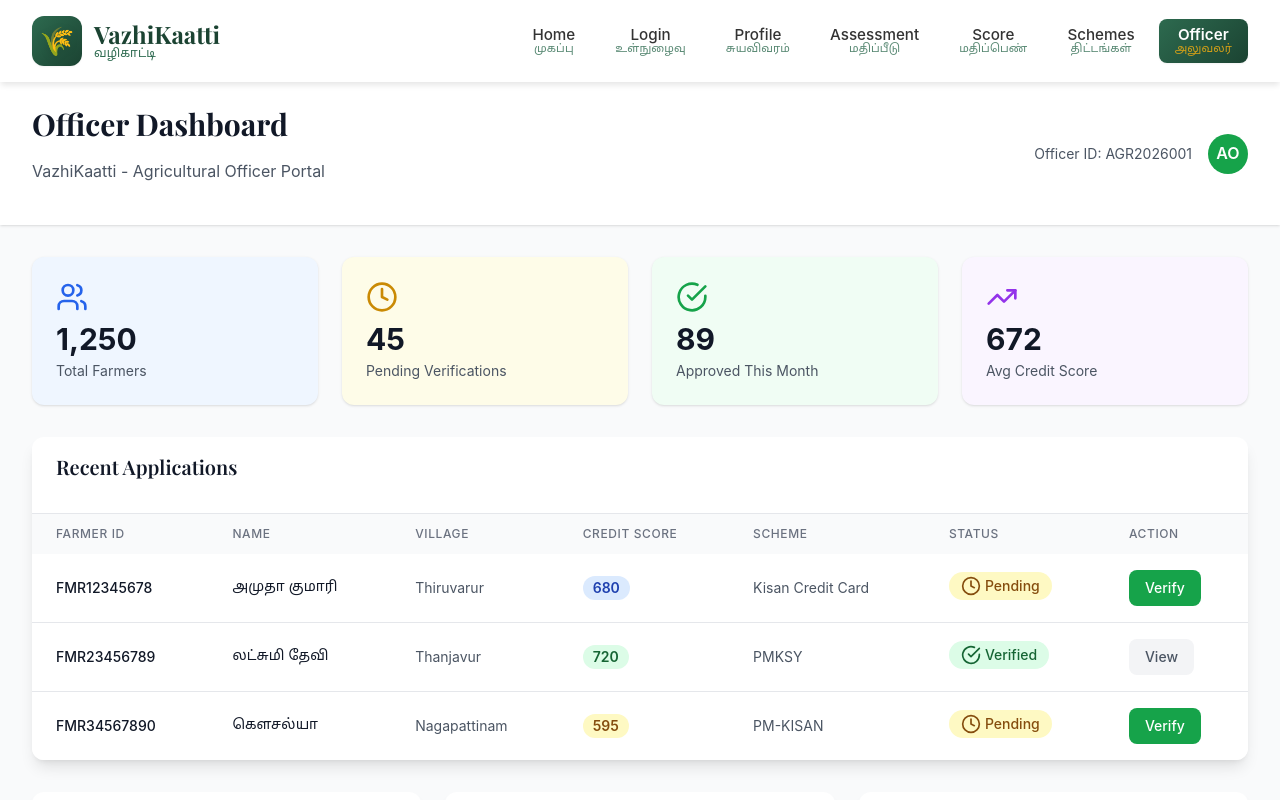
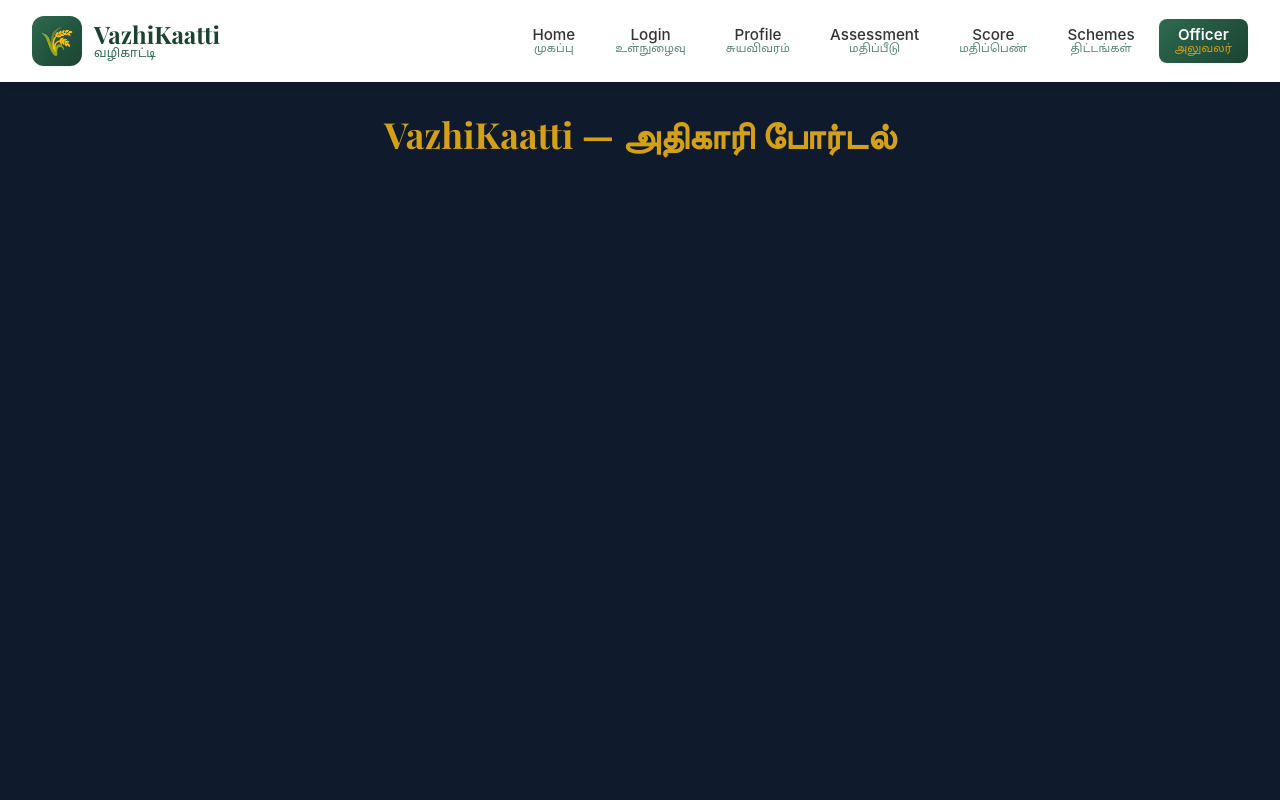
Before and after one commit to ManujanaNagaraj/VazhiKaatti-AI-Credit-Companion-for-Women-Farmers, a React (Create React App) app in the folder frontend/: page /officer in a window 1280 px wide. Shown: the top 800 px of the page. Built offline with nearby package versions, Linux system fonts and the light colour scheme; the HTML template or start-up script is replaced by a standard one.

Commit message:
Create base OfficerDashboard page with dark navy background and Tamil header

```diff
--- a/frontend/src/pages/OfficerDashboard.jsx
+++ b/frontend/src/pages/OfficerDashboard.jsx
@@ -1,259 +1,21 @@
-import React, { useState, useEffect } from 'react';
-import { Users, TrendingUp, CheckCircle, Clock, FileCheck, AlertCircle } from 'lucide-react';
+import React, { useState } from 'react';
+import { useNavigate } from 'react-router-dom';
 import AnimatedPage from '../components/AnimatedPage';
 
 const OfficerDashboard = () => {
-  const [stats, setStats] = useState({
-    totalFarmers: 1250,
-    pendingVerifications: 45,
-    approvedThisMonth: 89,
-    averageCreditScore: 672
-  });
-
-  const [recentApplications, setRecentApplications] = useState([
-    {
-      id: 'FMR12345678',
-      name: 'அமுதா குமாரி',
-      village: 'Thiruvarur',
-      creditScore: 680,
-      status: 'pending',
-      appliedDate: '2026-03-05',
-      scheme: 'Kisan Credit Card'
-    },
-    {
-      id: 'FMR23456789',
-      name: 'லட்சுமி தேவி',
-      village: 'Thanjavur',
-      creditScore: 720,
-      status: 'verified',
-      appliedDate: '2026-03-04',
-      scheme: 'PMKSY'
-    },
-    {
-      id: 'FMR34567890',
-      name: 'கௌசல்யா',
-      village: 'Nagapattinam',
-      creditScore: 595,
-      status: 'pending',
-      appliedDate: '2026-03-04',
-      scheme: 'PM-KISAN'
-    }
-  ]);
-
-  const getStatusColor = (status) => {
-    switch(status) {
-      case 'verified': return 'bg-green-100 text-green-800';
-      case 'pending': return 'bg-yellow-100 text-yellow-800';
-      case 'rejected': return 'bg-red-100 text-red-800';
-      default: return 'bg-gray-100 text-gray-800';
-    }
-  };
-
-  const getStatusIcon = (status) => {
-    switch(status) {
-      case 'verified': return <CheckCircle className="h-5 w-5" />;
-      case 'pending': return <Clock className="h-5 w-5" />;
-      case 'rejected': return <AlertCircle className="h-5 w-5" />;
-      default: return <FileCheck className="h-5 w-5" />;
-    }
-  };
-
-  const handleVerify = (applicationId) => {
-    setRecentApplications(apps =>
-      apps.map(app =>
-        app.id === applicationId ? { ...app, status: 'verified' } : app
-      )
-    );
-    setStats(prev => ({
-      ...prev,
-      pendingVerifications: prev.pendingVerifications - 1,
-      approvedThisMonth: prev.approvedThisMonth + 1
-    }));
-  };
+  const navigate = useNavigate();
 
   return (
     <AnimatedPage>
-      <div className="min-h-screen bg-gray-50">
-      {/* Header */}
-      <header className="bg-white shadow">
-        <div className="max-w-7xl mx-auto px-4 sm:px-6 lg:px-8 py-6">
-          <div className="flex justify-between items-center">
-            <div>
-              <h1 className="text-3xl font-bold text-gray-900">Officer Dashboard</h1>
-              <p className="text-gray-600 mt-1">VazhiKaatti - Agricultural Officer Portal</p>
-            </div>
-            <div className="flex items-center space-x-4">
-              <span className="text-sm text-gray-600">Officer ID: AGR2026001</span>
-              <div className="h-10 w-10 bg-green-600 rounded-full flex items-center justify-center text-white font-semibold">
-                AO
-              </div>
-            </div>
-          </div>
+      <div className="min-h-screen" style={{ backgroundColor: '#0F1B2D' }}>
+        <div className="max-w-7xl mx-auto px-4 py-8">
+          <h1 className="text-4xl font-bold text-center mb-8" style={{ color: '#D4A017' }}>
+            VazhiKaatti — அதிகாரி போர்டல்
+          </h1>
         </div>
-      </header>
-
-      <main className="max-w-7xl mx-auto px-4 sm:px-6 lg:px-8 py-8">
-        {/* Statistics Cards */}
-        <div className="grid md:grid-cols-4 gap-6 mb-8">
-          <DashboardCard
-            icon={<Users className="h-8 w-8 text-blue-600" />}
-            title="Total Farmers"
-            value={stats.totalFarmers.toLocaleString()}
-            bgColor="bg-blue-50"
-          />
-          <DashboardCard
-            icon={<Clock className="h-8 w-8 text-yellow-600" />}
-            title="Pending Verifications"
-            value={stats.pendingVerifications}
-            bgColor="bg-yellow-50"
-          />
-          <DashboardCard
-            icon={<CheckCircle className="h-8 w-8 text-green-600" />}
-            title="Approved This Month"
-            value={stats.approvedThisMonth}
-            bgColor="bg-green-50"
-          />
-          <DashboardCard
-            icon={<TrendingUp className="h-8 w-8 text-purple-600" />}
-            title="Avg Credit Score"
-            value={stats.averageCreditScore}
-            bgColor="bg-purple-50"
-          />
-        </div>
-
-        {/* Recent Applications */}
-        <div className="bg-white rounded-xl shadow-lg overflow-hidden">
-          <div className="px-6 py-4 border-b border-gray-200">
-            <h2 className="text-xl font-semibold text-gray-900">Recent Applications</h2>
-          </div>
-
-          <div className="overflow-x-auto">
-            <table className="w-full">
-              <thead className="bg-gray-50">
-                <tr>
-                  <th className="px-6 py-3 text-left text-xs font-medium text-gray-500 uppercase tracking-wider">
-                    Farmer ID
-                  </th>
-                  <th className="px-6 py-3 text-left text-xs font-medium text-gray-500 uppercase tracking-wider">
-                    Name
-                  </th>
-                  <th className="px-6 py-3 text-left text-xs font-medium text-gray-500 uppercase tracking-wider">
-                    Village
-                  </th>
-                  <th className="px-6 py-3 text-left text-xs font-medium text-gray-500 uppercase tracking-wider">
-                    Credit Score
-                  </th>
-                  <th className="px-6 py-3 text-left text-xs font-medium text-gray-500 uppercase tracking-wider">
-                    Scheme
-                  </th>
-                  <th className="px-6 py-3 text-left text-xs font-medium text-gray-500 uppercase tracking-wider">
-                    Status
-                  </th>
-                  <th className="px-6 py-3 text-left text-xs font-medium text-gray-500 uppercase tracking-wider">
-                    Action
-                  </th>
-                </tr>
-              </thead>
-              <tbody className="bg-white divide-y divide-gray-200">
-                {recentApplications.map((app) => (
-                  <tr key={app.id} className="hover:bg-gray-50">
-                    <td className="px-6 py-4 whitespace-nowrap text-sm font-medium text-gray-900">
-                      {app.id}
-                    </td>
-                    <td className="px-6 py-4 whitespace-nowrap text-sm text-gray-900 tamil-text">
-                      {app.name}
-                    </td>
-                    <td className="px-6 py-4 whitespace-nowrap text-sm text-gray-600">
-                      {app.village}
-                    </td>
-                    <td className="px-6 py-4 whitespace-nowrap">
-                      <span className={`inline-flex items-center px-2.5 py-0.5 rounded-full text-sm font-semibold ${
-                        app.creditScore >= 700 ? 'bg-green-100 text-green-800' :
-                        app.creditScore >= 600 ? 'bg-blue-100 text-blue-800' :
-                        'bg-yellow-100 text-yellow-800'
-                      }`}>
-                        {app.creditScore}
-                      </span>
-                    </td>
-                    <td className="px-6 py-4 whitespace-nowrap text-sm text-gray-600">
-                      {app.scheme}
-                    </td>
-                    <td className="px-6 py-4 whitespace-nowrap">
-                      <span className={`inline-flex items-center space-x-1 px-3 py-1 rounded-full text-sm font-medium ${getStatusColor(app.status)}`}>
-                        {getStatusIcon(app.status)}
-                        <span className="capitalize">{app.status}</span>
-                      </span>
-                    </td>
-                    <td className="px-6 py-4 whitespace-nowrap text-sm">
-                      {app.status === 'pending' ? (
-                        <button
-                          onClick={() => handleVerify(app.id)}
-                          className="bg-green-600 hover:bg-green-700 text-white px-4 py-2 rounded-lg font-medium transition-colors"
-                        >
-                          Verify
-                        </button>
-                      ) : (
-                        <button className="bg-gray-100 text-gray-600 px-4 py-2 rounded-lg font-medium">
-                          View
-                        </button>
-                      )}
-                    </td>
-                  </tr>
-                ))}
-              </tbody>
-            </table>
-          </div>
-        </div>
-
-        {/* Quick Actions */}
-        <div className="mt-8 grid md:grid-cols-3 gap-6">
-          <ActionCard
-            title="Generate Report"
-            description="Download monthly verification report"
-            buttonText="Generate"
-            buttonColor="bg-blue-600 hover:bg-blue-700"
-          />
-          <ActionCard
-            title="Bulk Upload"
-            description="Upload farmer data in bulk"
-            buttonText="Upload"
-            buttonColor="bg-purple-600 hover:bg-purple-700"
-          />
-          <ActionCard
-            title="Scheme Updates"
-            description="View latest scheme modifications"
-            buttonText="View Updates"
-            buttonColor="bg-green-600 hover:bg-green-700"
-          />
-        </div>
-      </main>
-    </div>
+      </div>
     </AnimatedPage>
   );
 };
 
-const DashboardCard = ({ icon, title, value, bgColor }) => {
-  return (
-    <div className={`${bgColor} rounded-xl p-6 shadow`}>
-      <div className="flex items-center justify-between mb-2">
-        {icon}
-      </div>
-      <div className="text-3xl font-bold text-gray-900 mb-1">{value}</div>
-      <div className="text-sm text-gray-600">{title}</div>
-    </div>
-  );
-};
-
-const ActionCard = ({ title, description, buttonText, buttonColor }) => {
-  return (
-    <div className="bg-white rounded-xl shadow-lg p-6">
-      <h3 className="text-lg font-semibold text-gray-900 mb-2">{title}</h3>
-      <p className="text-gray-600 text-sm mb-4">{description}</p>
-      <button className={`w-full ${buttonColor} text-white px-4 py-2 rounded-lg font-medium transition-colors`}>
-        {buttonText}
-      </button>
-    </div>
-  );
-};
-
 export default OfficerDashboard;
```
